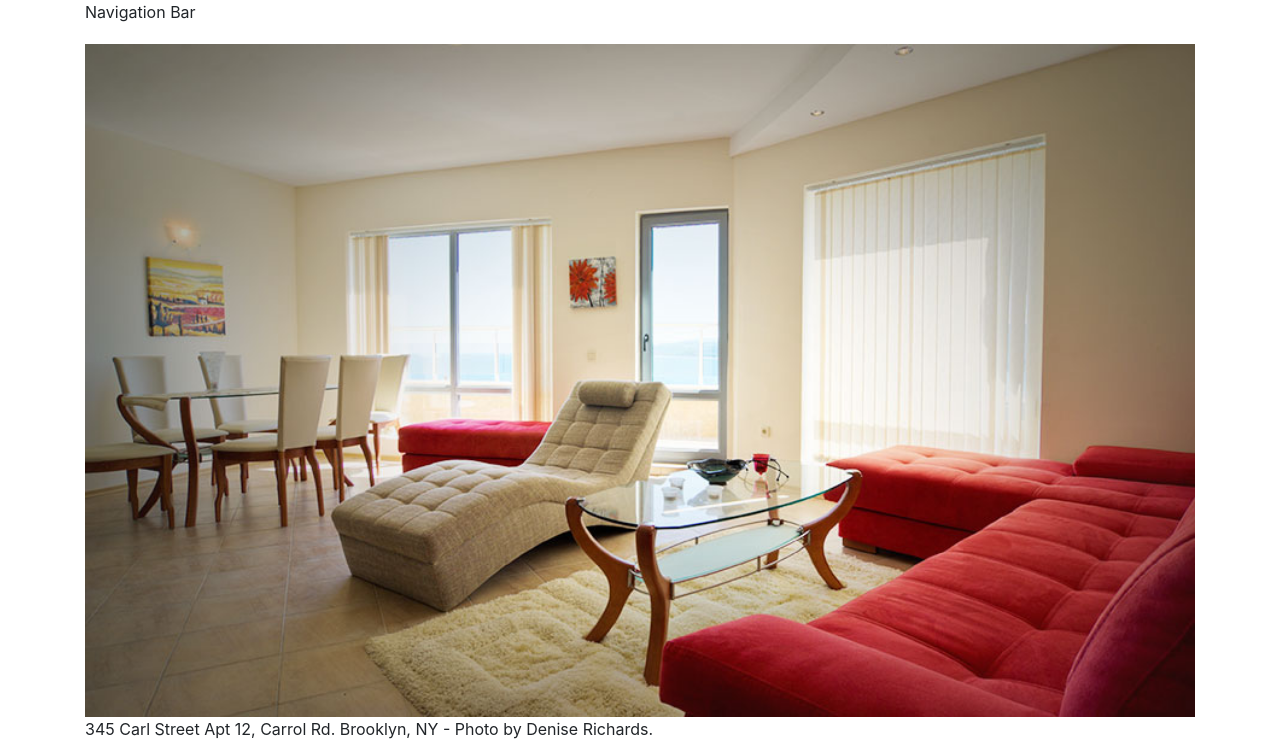
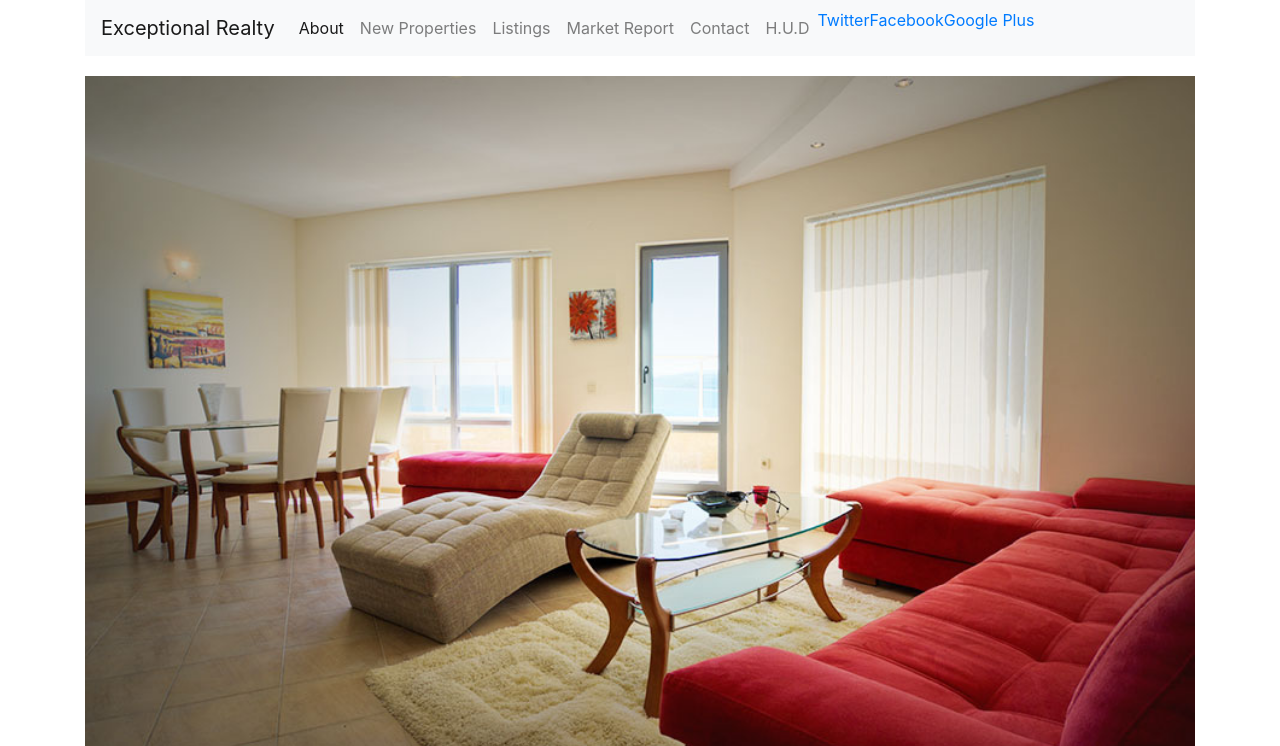
Before and after one commit to leothebeagle/exceptional-realty-bootstrapped, a plain HTML site: page index.html in a window 1280 px wide. Shown: the top 746 px of the page. Drawn offline with nearby package versions, Linux system fonts and the light colour scheme.

Commit message:
finish navbar

```diff
--- a/index.html
+++ b/index.html
@@ -17,7 +17,45 @@
 
       <div class="row">
         <div class="col-sm-12">
-          Navigation Bar
+          <nav class="navbar navbar-expand-lg navbar-light bg-light">
+            <a class="navbar-brand" href="#">Exceptional Realty</a>
+            <button class="navbar-toggler" type="button" data-toggle="collapse" data-target="#navbarSupportedContent" aria-controls="navbarSupportedContent" aria-expanded="false" aria-label="Toggle navigation">
+              <span class="navbar-toggler-icon"></span>
+            </button>
+
+            <div class="collapse navbar-collapse" id="navbarSupportedContent">
+              <ul class="navbar-nav mr-auto">
+                <li class="nav-item active">
+                  <a class="nav-link" href="#">About <span class="sr-only">(current)</span></a>
+                </li>
+                <li class="nav-item">
+                  <a class="nav-link" href="#">New Properties</a>
+                </li>
+                <li class="nav-item">
+                  <a class="nav-link" href="#">Listings</a>
+                </li>
+                <li class="nav-item">
+                  <a class="nav-link" href="#">Market Report</a>
+                </li>
+                <li class="nav-item">
+                  <a class="nav-link" href="#">Contact</a>
+                </li>
+                <li class="nav-item">
+                  <a class="nav-link" href="#" target ="_blank">H.U.D</a>
+                </li>
+                <li class="nav-item">
+                  <a class="twit" href="#" title="Twitter">Twitter</a>
+                </li>
+                <li>
+                  <a class="fbook" href="#" title="Facebook">Facebook</a>
+                </li>
+                <li>
+                  <a class="gplus" href="#" title="Google Plus">Google Plus</a>
+                </li>
+
+              </ul>
+            </div>
+          </nav>
         </div>
       </div>
 
```
